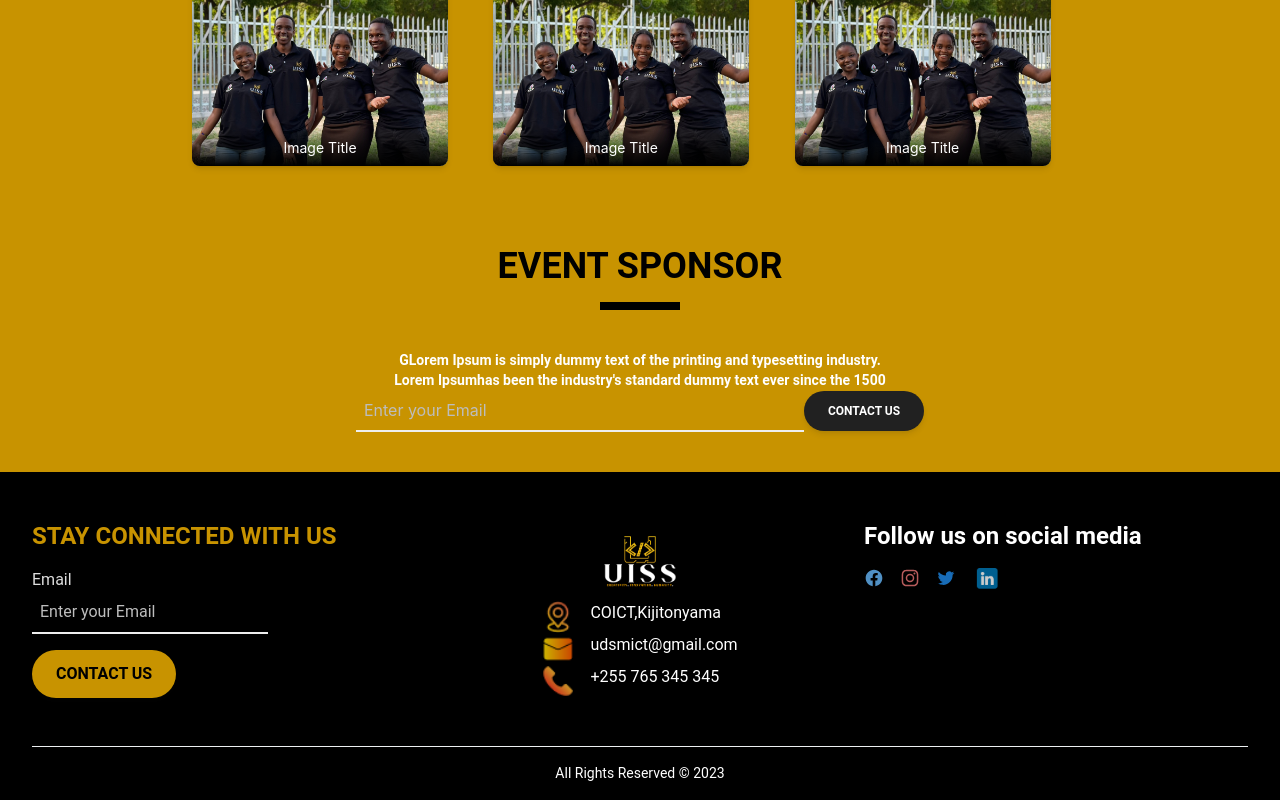
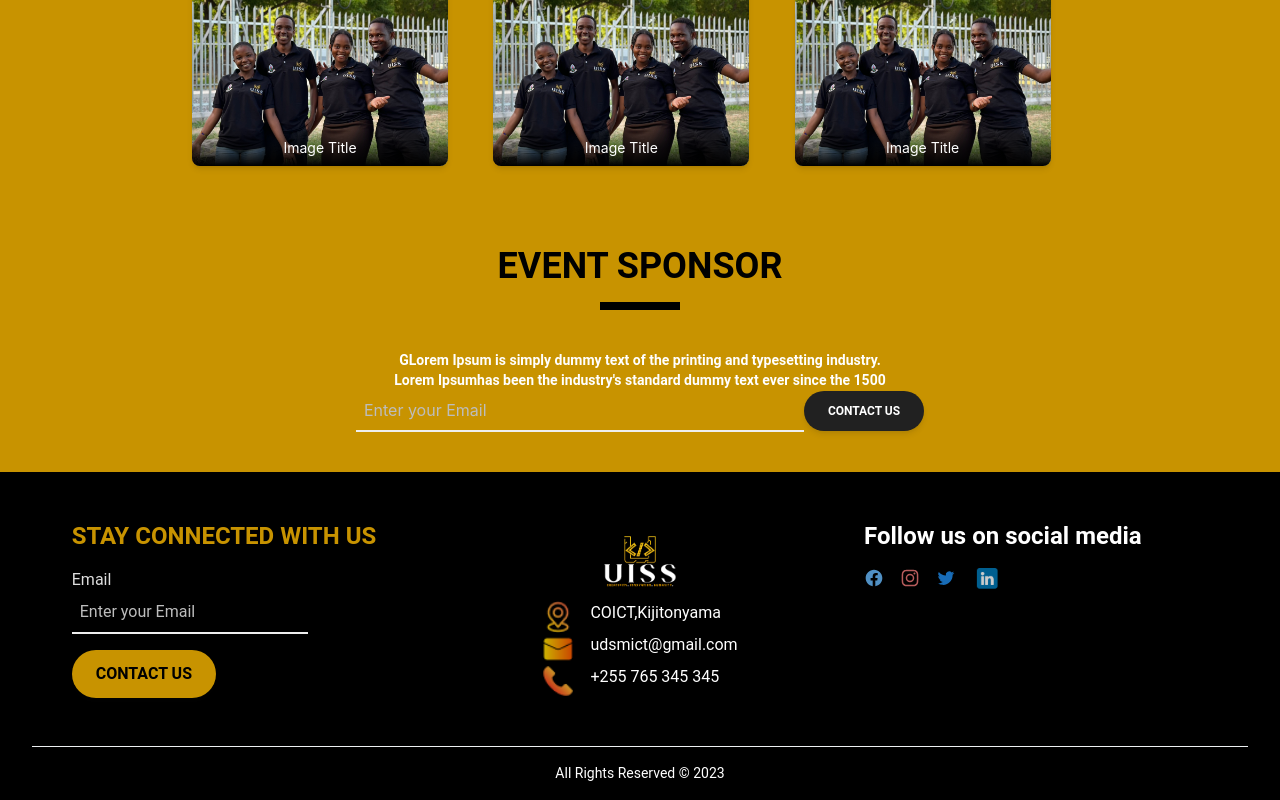
Before and after one commit to widambeDeograss/uiss-web, a React (Vite) app: page /events in a window 1280 px wide. Shown: the part 2872-3672 px from the top of the page. Built offline with nearby package versions, Linux system fonts and the light colour scheme.

Commit message:
footer update

```diff
--- a/src/Layout/Footer.tsx
+++ b/src/Layout/Footer.tsx
@@ -13,14 +13,15 @@ const Footer = () => {
     <footer className="relative w-full font-roboto">
       <div className="mx-auto w-full max-w-7xl px-8">
         <div className="mx-auto grid w-full grid-cols-1 gap-8 py-12 md:grid-cols-2 lg:grid-cols-3 ">
-          <div className="w-full">
+          <div className="w-full flex justify-center">
+            <div>
               <Typography
                   variant="small"
                   className="flex justify-start mb-4 font-bold uppercase text-2xl text-[#C89300]"
               >
                 STAY CONNECTED WITH US
               </Typography>
-            <label htmlFor="emailid" className="flex justify-start font-roboto">
+              <label htmlFor="emailid" className="flex justify-start  font-roboto">
                 Email
               </label>
 
@@ -34,6 +35,7 @@ const Footer = () => {
               <Button className="bg-[#C89300] flex justify-start mt-4 text-base text-black rounded-3xl ">
                 Contact Us
               </Button>
+            </div>
           </div>
           <div className=" m-auto">
             <img
--- a/src/pages/Home.tsx
+++ b/src/pages/Home.tsx
@@ -104,7 +104,7 @@ function Home() {
               className="mb-12 opacity-80"
             >
               <img
-                className="h-24 w-24 lg:h-52 lg:w-52 object-cover object-center m-auto"
+                className="h-24 w-24 lg:h-44 lg:w-44 object-cover object-center m-auto"
                 src={udsmlg}
                 alt="logo image"
               />
@@ -186,8 +186,8 @@ function Home() {
         >
           OUR CORE VALUES
         </Typography>
-        <div className="flex justify-center">
-        <div className="grid grid-cols-1 mt-10 mx-auto  gap-10 lg:grid-cols-3 lg:justify-center md:grid-cols-2 sm:grid-cols-1">
+        <div className="flex justify-center  ">
+        <div className="grid grid-cols-1 mt-10  gap-10 lg:grid-cols-3 lg:justify-center md:grid-cols-2 sm:grid-cols-1">
           {VALUES.map((item) => {
             return (
               <CoreValuesCard
@@ -216,7 +216,7 @@ function Home() {
           We aspire Creativity and innovative spirits among the university
           students
         </Typography>
-        <div className="flex justify-center">
+        <div className="flex justify-center px-2 ">
           <div className="grid grid-cols-1 mt-10 gap-10 lg:grid-cols-3 md:grid-cols-2 sm:grid-cols-1">
             {EVENTS.map((item) => (
                 <EventCard
```
Lines whose indentation alone changed are shown as unchanged.
